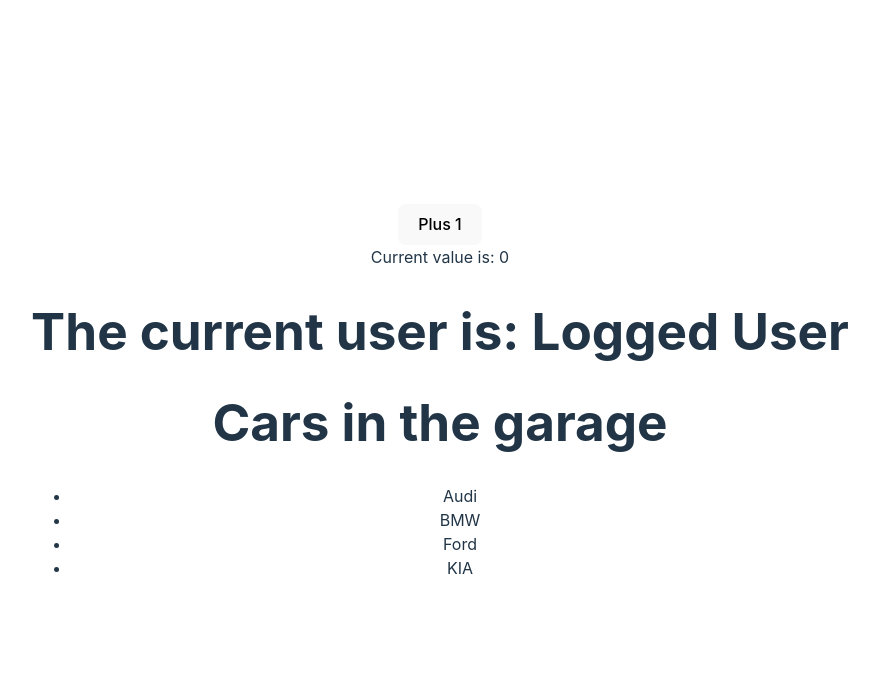
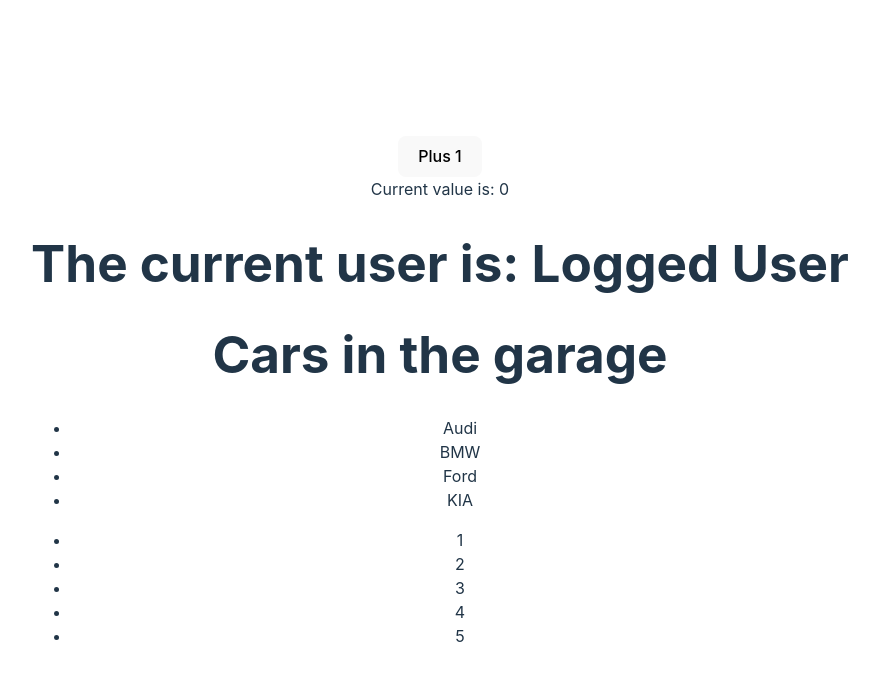
Before and after one commit to ngocquang2509/timesheet-management, a React (Vite) app in the folder my-react-app/: page / in a window 1280 px wide. Shown: the top 680 px of the page, without its empty margins (200-1079 px from the left). Built offline with nearby package versions, Linux system fonts and the light colour scheme.

Commit message:
Using keys for lists

```diff
--- a/my-react-app/src/App.tsx
+++ b/my-react-app/src/App.tsx
@@ -1,16 +1,19 @@
 import "./App.css";
 import { Greeting } from "./Main Concepts/Conditional Rendering";
 import { Counter } from "./Main Concepts/Counter";
+import { ListNumber } from "./Main Concepts/Keys";
 import { Garage } from "./Main Concepts/Lists";
 
 const cars = ["Audi", "BMW", "Ford", "KIA"];
+const numbers = [1, 2, 3, 4, 5];
 
 function App() {
   return (
     <div className="App">
       <Counter />
       <Greeting isLoggedIn={true} />
-      <Garage cars={cars}/>
+      <Garage cars={cars} />
+      <ListNumber value={numbers} />
     </div>
   );
 }
--- /dev/null
+++ b/my-react-app/src/Main Concepts/Keys.tsx
@@ -0,0 +1,11 @@
+export const ListNumber = (props: any) => {
+  const listNumber = props.value.map((num: any) => (
+    <li key={num.toString()}>{num}</li>
+  ));
+
+  return (
+    <>
+      <ul>{listNumber}</ul>
+    </>
+  );
+};
```
